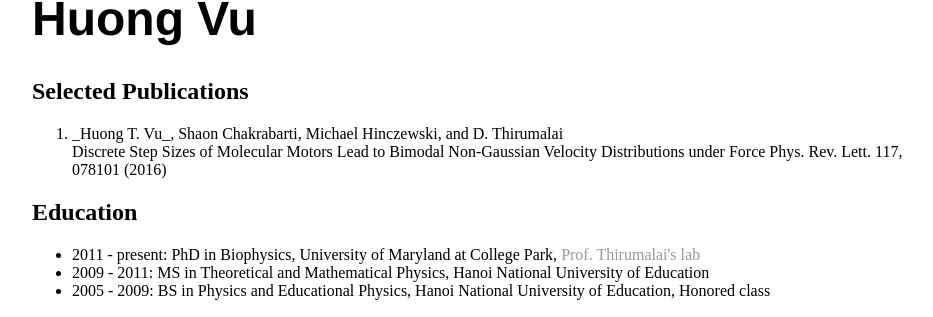
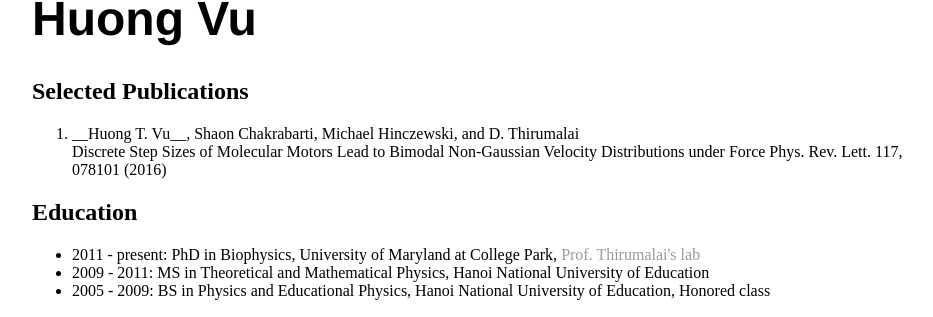
Before and after one commit to huongtvu/meoy9.github.io, a Jekyll site: the page built from index.html, in a window 1280 px wide. Shown: the part 119-436 px from the top of the page, without its empty margins (160-1093 px from the left). Built offline with Jekyll 4.4.1, drawn with Linux system fonts in a browser that asks for light colours.

```diff
--- a/index.html
+++ b/index.html
@@ -10,7 +10,7 @@ title: Huong Vu, Graduate Student in University of Maryland at College Park
 		I am interested in using both theoretical and computational tools to understand function and dynamics of such molecular machines. -->
 	<h2> Selected Publications</h2>
 	<ol>
-		<li> _Huong T. Vu_, Shaon Chakrabarti, Michael Hinczewski, and D. Thirumalai </li>
+		<li> __Huong T. Vu__, Shaon Chakrabarti, Michael Hinczewski, and D. Thirumalai </li>
 			Discrete Step Sizes of Molecular Motors Lead to Bimodal Non-Gaussian Velocity Distributions under Force
 		Phys. Rev. Lett. 117, 078101 (2016)
 
```
